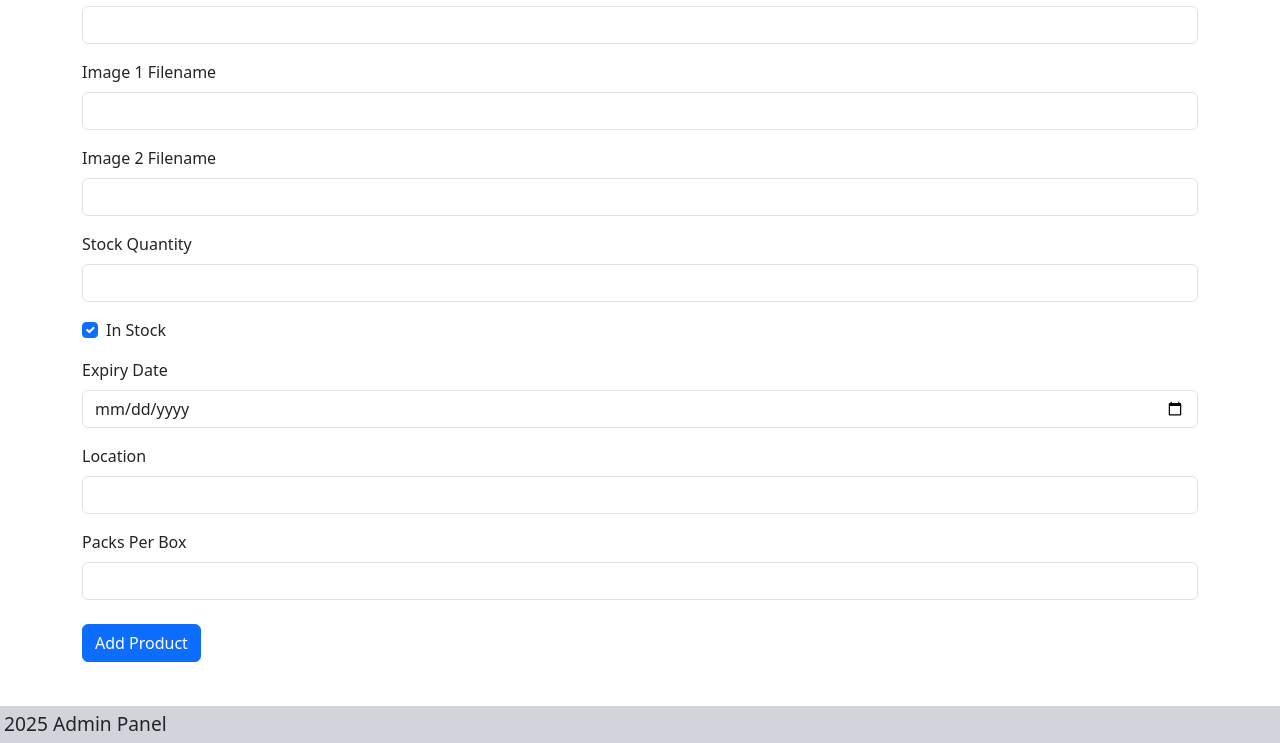
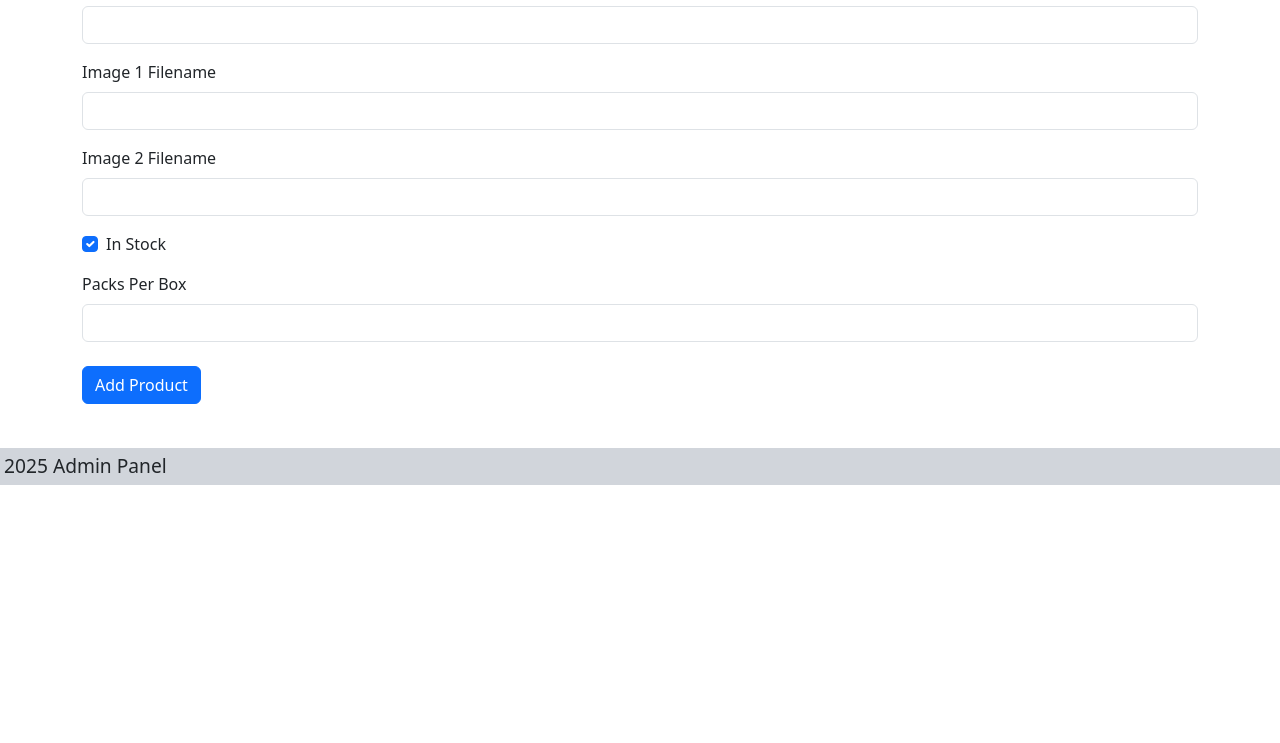
Before and after one commit to james-fitz86/pickle-polona, a Flask app: page /admin/add_product in a window 1280 px wide. Shown: the part 1158-1901 px from the top of the page. After the commit the page ends 1643 px from the top, so only its background shows below. Run offline with Flask 3, Linux system fonts and the light colour scheme; the visitor is signed in with stand-in values (Sample User, id 1).

Commit message:
altered html to match changes to Product model class

```diff
--- a/templates/admin/add_product.html
+++ b/templates/admin/add_product.html
@@ -52,21 +52,9 @@
             {{ form.image_2.label(class="form-label") }}
             {{ form.image_2(class="form-control", size=50) }}
         </div>
-        <div class="mb-3">
-            {{ form.stock_quantity.label(class="form-label") }}
-            {{ form.stock_quantity(class="form-control") }}
-        </div>
         <div class="form-check mb-3">
             {{ form.in_stock(class="form-check-input") }}
             {{ form.in_stock.label(class="form-check-label") }}
-        </div>
-        <div class="mb-3">
-            {{ form.expiry_date.label(class="form-label") }}
-            {{ form.expiry_date(class="form-control") }}
-        </div>
-        <div class="mb-3">
-            {{ form.stock_location.label(class="form-label") }}
-            {{ form.stock_location(class="form-control", size=40) }}
         </div>
         <div class="mb-4">
             {{ form.packs_per_box.label(class="form-label") }}
```
